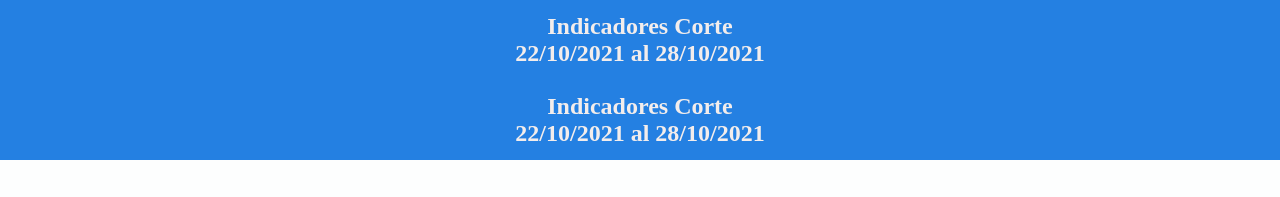
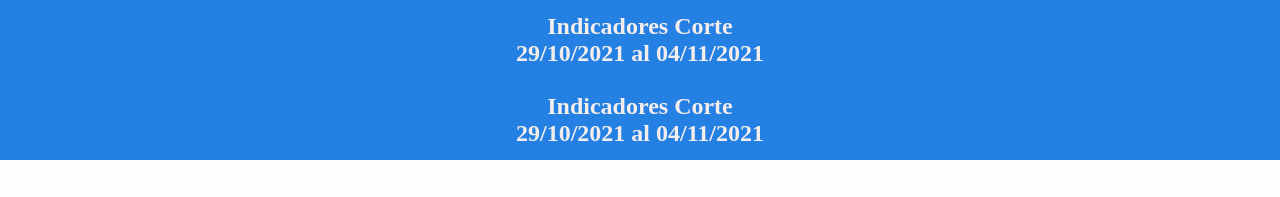
Before and after one commit to indivp21/indivp_front, a Vue app: page / in a window 1280 px wide. Shown: the top 197 px of the page. Built offline with nearby package versions, Linux system fonts and the light colour scheme.

Commit message:
20211105

```diff
--- a/src/App.vue
+++ b/src/App.vue
@@ -1,7 +1,7 @@
 <template>
   <div id="app">
     <div class="header">
-      <h1>Indicadores Corte<br>22/10/2021 al 28/10/2021</h1>
+      <h1>Indicadores Corte<br>29/10/2021 al 04/11/2021</h1>
     </div>
     <div class="main-component">
       <router-view></router-view>
```
